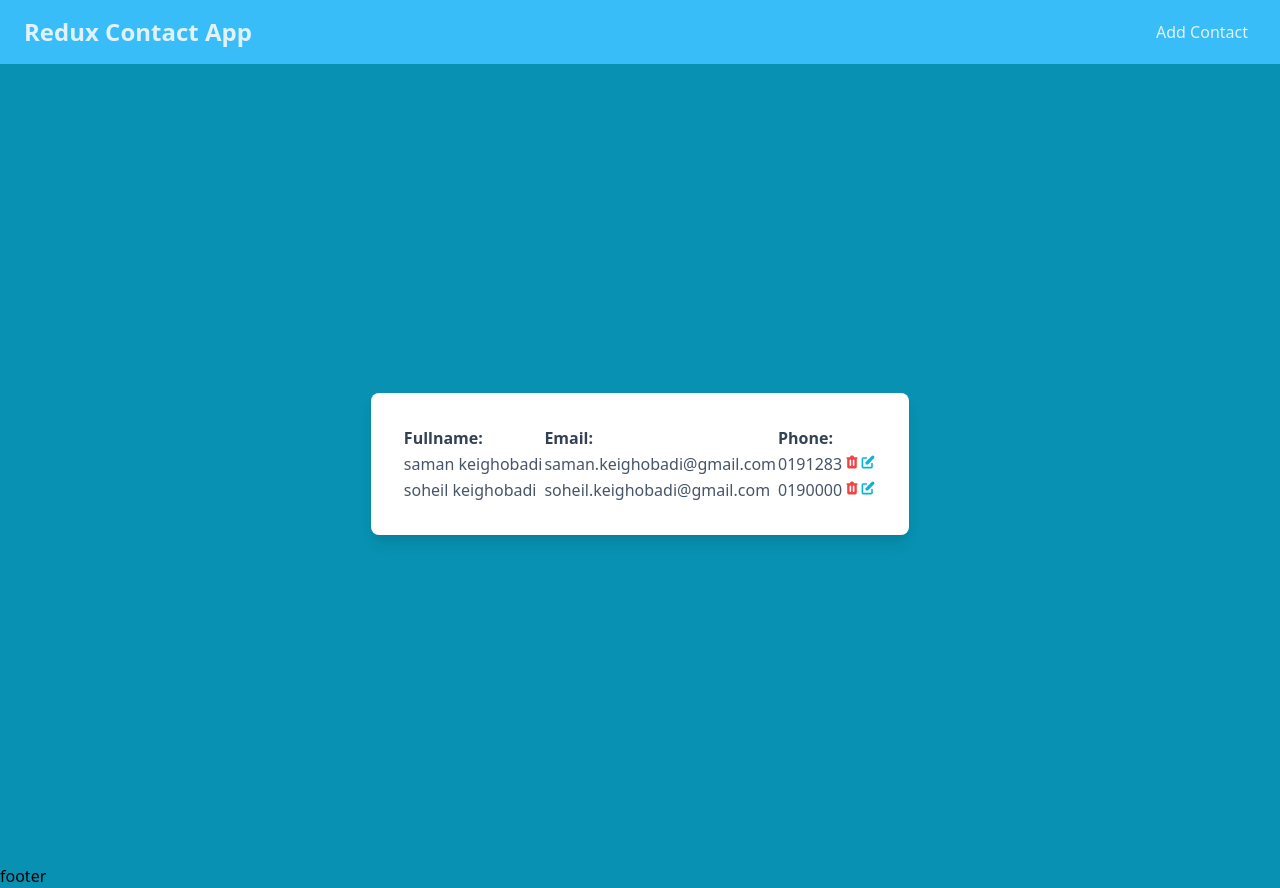
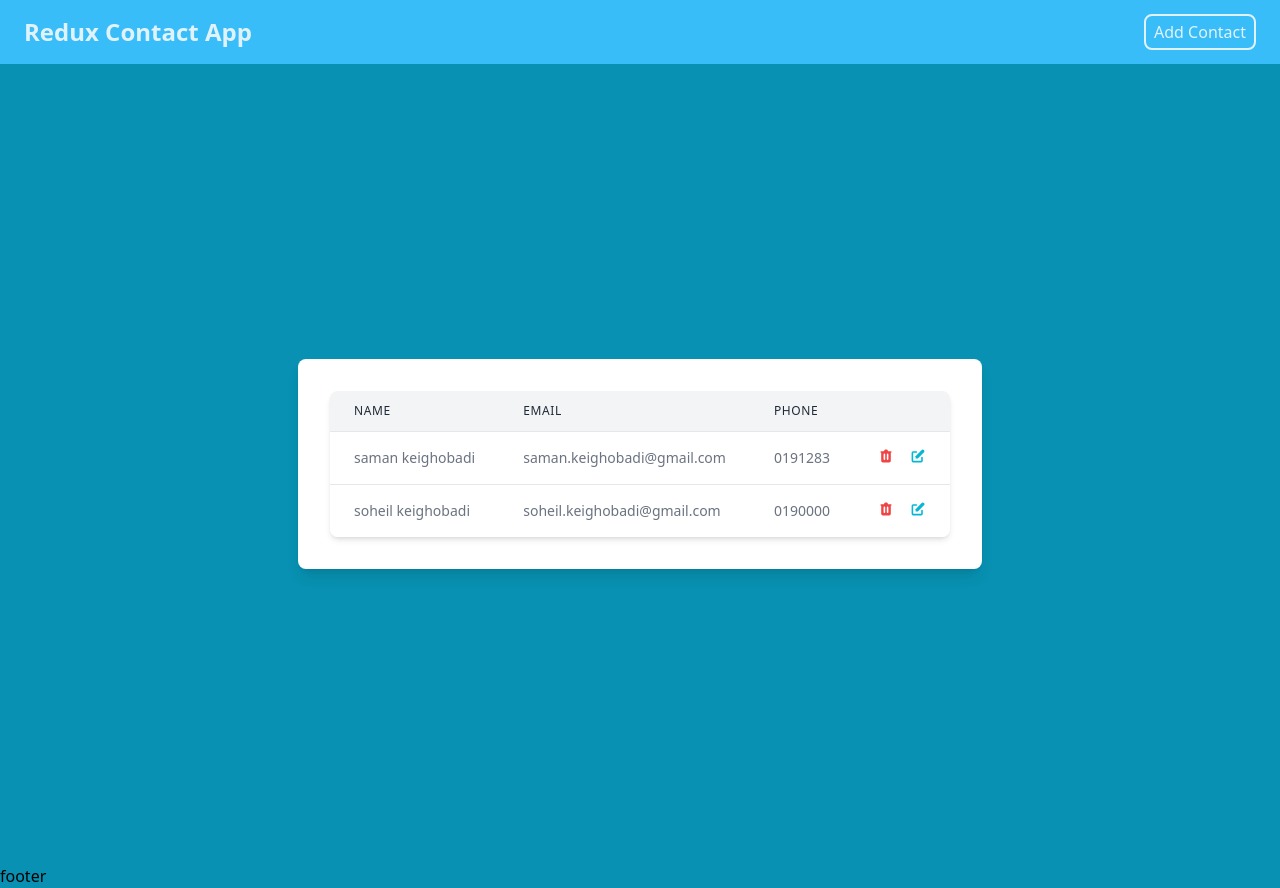
Before and after one commit to SamanKeighobadi/redux-contact, a React (Create React App) app: page / in a window 1280 px wide. Built offline with nearby package versions, Linux system fonts and the light colour scheme.

Commit message:
refactor: seperate contacts component
put list of contacts on seperate component

```diff
--- /dev/null
+++ b/src/components/Contacts/Contact.jsx
@@ -0,0 +1,42 @@
+// import redux and redux actions
+import { useDispatch, useSelector } from "react-redux";
+import { deleteContact } from "../../redux/actions/contacts";
+// Hero Icon
+import { PencilAltIcon, TrashIcon } from "@heroicons/react/solid";
+// React Router DOM
+import { Link } from "react-router-dom";
+
+const Contact = () => {
+  // use redux
+  const contacts = useSelector((state) => state);
+  const dispatch = useDispatch();
+
+  return (
+    <>
+      {contacts.map((contact) => (
+        <tr class="hover:bg-gray-100 dark:hover:bg-gray-700" key={contact.id}>
+          <td class="py-4 px-6 text-sm font-medium text-gray-500 whitespace-nowrap dark:text-white">
+            {contact.name}
+          </td>
+          <td class="py-4 px-6 text-sm font-medium text-gray-500 whitespace-nowrap dark:text-white">
+            {contact.email}
+          </td>
+          <td class="py-4 px-6 text-sm font-medium text-gray-500 whitespace-nowrap dark:text-white">
+            {contact.phone}
+          </td>
+          <td class="py-4 px-6 text-sm font-medium text-right whitespace-nowrap flex space-x-4">
+            <TrashIcon
+              className="w-4 h-4 text-red-500 cursor-pointer"
+              onClick={() => dispatch(deleteContact(contact.id))}
+            />
+            <Link to={`/edit/${contact.id}`}>
+              <PencilAltIcon className="w-4 h-4 text-cyan-500" />
+            </Link>
+          </td>
+        </tr>
+      ))}
+    </>
+  );
+};
+
+export default Contact;
--- a/src/components/Contacts/Contacts.jsx
+++ b/src/components/Contacts/Contacts.jsx
@@ -1,52 +1,48 @@
 import React from "react";
-// import redux and redux actions
-import { useDispatch, useSelector } from "react-redux";
-import { deleteContact } from "../../redux/actions/contacts";
-// Hero Icon
-import { PencilAltIcon, TrashIcon } from "@heroicons/react/solid";
-// React Router DOM
-import { Link } from "react-router-dom";
+
+import Contact from "./Contact";
 
 const Contacts = () => {
-  // use redux
-  const contacts = useSelector((state) => state);
-  const dispatch = useDispatch();
-
   return (
     <div className="bg-white rounded-lg shadow-lg p-8">
-      <table className="table-auto ">
-        <thead className="text-slate-700">
-          <tr className="text-left ">
-            <th>Fullname:</th>
-            <th>Email:</th>
-            <th>Phone:</th>
-          </tr>
-        </thead>
-        <tbody className="text-slate-600 ">
-          {contacts.map((contact) => (
-            <tr key={contact.id} className=''>
-              <td>{contact.name}</td>
-
-              <td>{contact.email}</td>
-
-              <td>{contact.phone}</td>
-              <td>
-                <button
-                  onClick={() => dispatch(deleteContact(contact.id))}
-                  className="text-red-500 "
-                >
-                  <TrashIcon className="h-4 w-4" />
-                </button>
-                <button className="text-cyan-500 ">
-                  <Link to={`/edit/${contact.id}`}>
-                    <PencilAltIcon className="h-4 w-4" />
-                  </Link>
-                </button>
-              </td>
-            </tr>
-          ))}
-        </tbody>
-      </table>
+      <div class="flex flex-col">
+        <div class="overflow-x-auto shadow-md sm:rounded-lg">
+          <div class="inline-block min-w-full align-middle">
+            <div class="overflow-hidden ">
+              <table class="min-w-full divide-y divide-gray-200 table-fixed dark:divide-gray-700">
+                <thead class="bg-gray-100 dark:bg-gray-700">
+                  <tr>
+                    <th
+                      scope="col"
+                      class="py-3 px-6 text-xs font-medium tracking-wider text-left text-gray-800 uppercase dark:text-gray-400"
+                    >
+                      Name
+                    </th>
+                    <th
+                      scope="col"
+                      class="py-3 px-6 text-xs font-medium tracking-wider text-left text-gray-800 uppercase dark:text-gray-400"
+                    >
+                      Email
+                    </th>
+                    <th
+                      scope="col"
+                      class="py-3 px-6 text-xs font-medium tracking-wider text-left text-gray-800 uppercase dark:text-gray-400"
+                    >
+                      Phone
+                    </th>
+                    <th scope="col" class="p-4">
+                      <span class="sr-only">Edit</span>
+                    </th>
+                  </tr>
+                </thead>
+                <tbody class="bg-white divide-y divide-gray-200 dark:bg-gray-800 dark:divide-gray-700">
+                  <Contact />
+                </tbody>
+              </table>
+            </div>
+          </div>
+        </div>
+      </div>
     </div>
   );
 };
--- a/src/components/common/Navbar.jsx
+++ b/src/components/common/Navbar.jsx
@@ -7,7 +7,7 @@ const Navbar = () => {
         <h1 className="lg:text-2xl xl:text-2xl md:text-2xl sm:text-xl text-lg  font-semibold text-sky-100">
           Redux Contact App
         </h1>
-        <button className="text-sky-100  rounded-lg px-2 py-1">
+        <button className="text-sky-100 border-2 border-sky-100  rounded-lg px-2 py-1">
           <Link to={"/addContact"} >Add Contact</Link>
         </button>
       </div>
```
